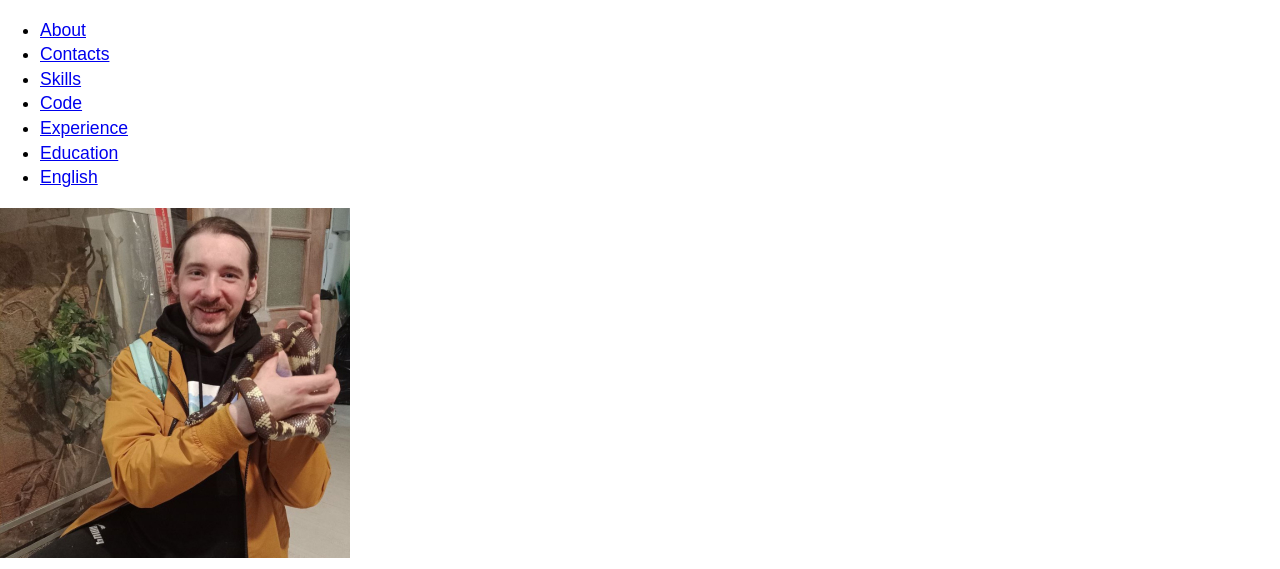
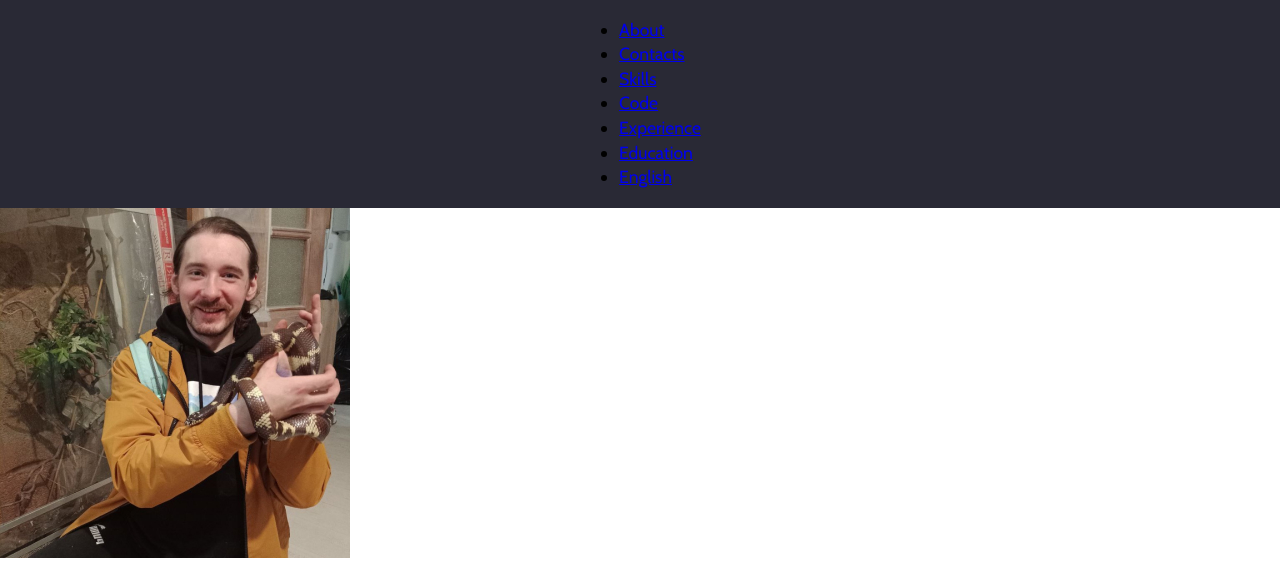
Before and after one commit to tarabrinjac/rsschool-cv, a website: page index.html in a window 1280 px wide. Shown: the top 569 px of the page. Drawn offline with Linux system fonts and the light colour scheme.

Commit message:
feat: add general stylization in style.css

```diff
--- a/css/style.css
+++ b/css/style.css
@@ -1,8 +1,43 @@
+/** ==========================================================================
+/** Page markup
+/** ========================================================================== */
+
 .page-html {
   scroll-behavior: smooth;
 
+  font-family: "Cabin", sans-serif;
   font-size: 110%;
   font-weight: 300;
   line-height: 1.4;
   color: #000000;
 }
+
+.page-body {
+  display: flex;
+  flex-direction: column;
+  justify-content: space-between;
+
+  margin: 0;
+  padding: 0;
+
+  min-height: 100vh;
+}
+
+.page-header {
+  display: flex;
+  justify-content: center;
+
+  background-color: #292935;
+}
+
+.page-main {
+  display: flex;
+  justify-content: center;
+}
+
+.page-footer {
+  display: flex;
+  justify-content: center;
+
+  background-color: #22222e;
+}
```
